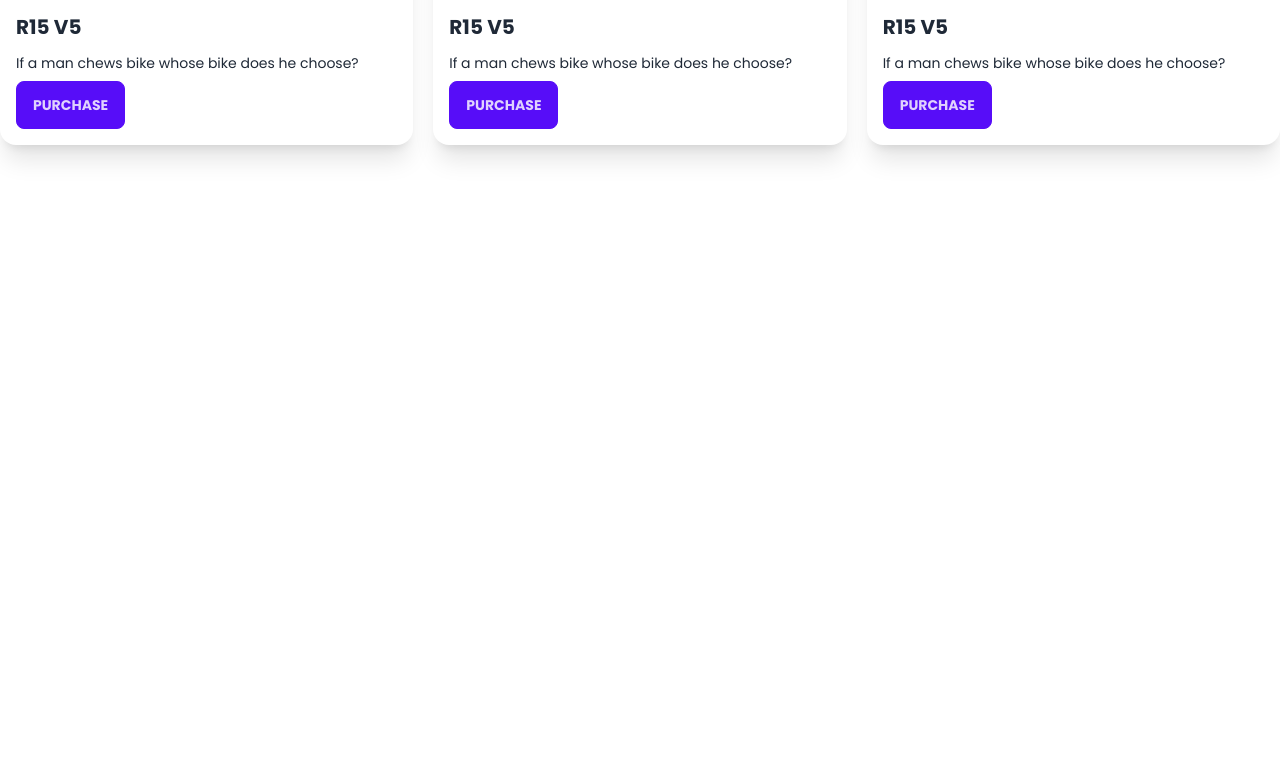
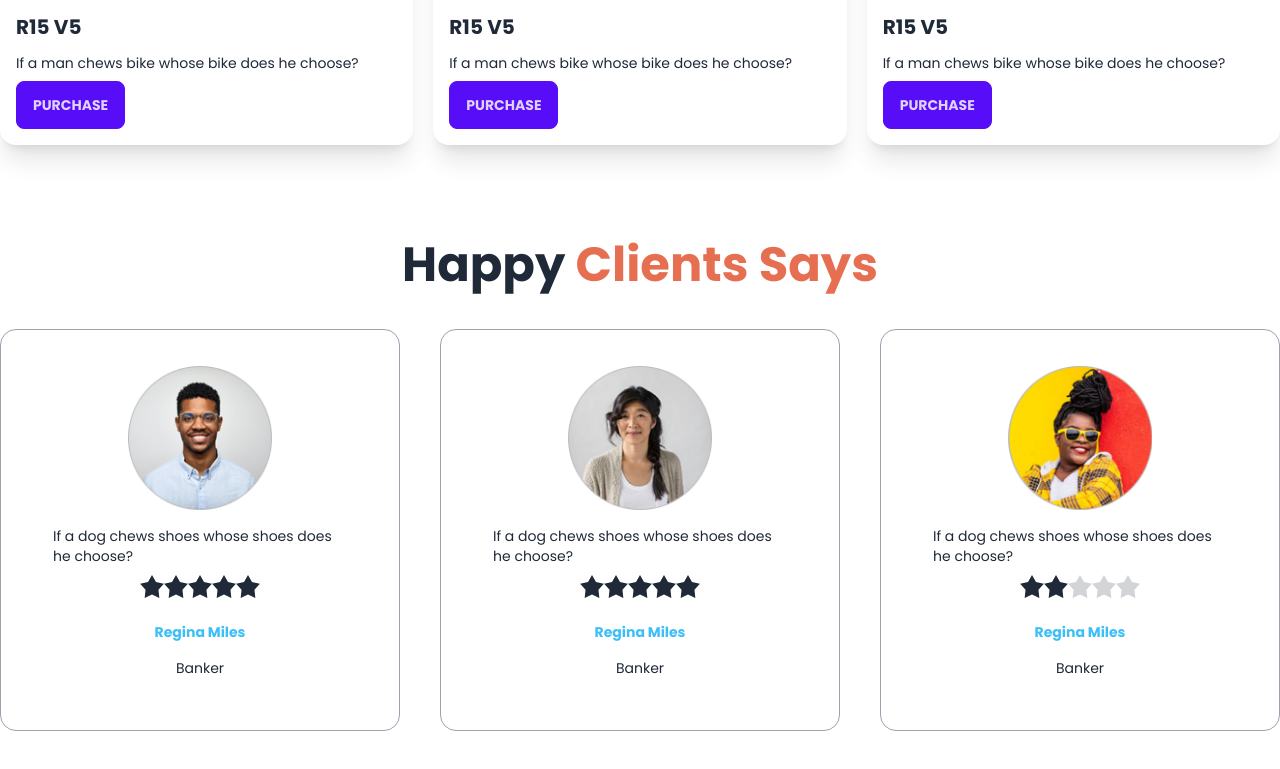
Before and after one commit to tashfin2003/Biker-zone, a plain HTML site: page index.html in a window 1280 px wide. Shown: the part 1061-1830 px from the top of the page. Before the commit the page ends 1302 px from the top, so only its background shows below. Drawn offline with nearby package versions, Linux system fonts and the light colour scheme.

Commit message:
clients are happy

```diff
--- a/index.html
+++ b/index.html
@@ -201,6 +201,74 @@
                 </div>
             </div>
         </section>
+        <section class="my-24">
+            <!-- happy clients -->
+            <h3 class="text-5xl font-semibold text-center mb-10">Happy <span class="text-bike-primary">Clients Says</span> </h3>
+            <div class="grid grid-cols-1 md:grid-cols-2 lg:grid-cols-3 gap-10">
+                <!-- first review -->
+                <div class="card card-compact bg-base-100 border border-gray-400 p-9">
+                    <figure><img class="w-36" src="/images/others/user-1.png" alt="Shoes" /></figure>
+                    <div class="card-body">
+
+                      <p>If a dog chews shoes whose shoes does he choose?</p>
+                      <div class="rating justify-center">
+                        <input type="radio" name="rating-2" class="mask mask-star-2 bg-orange-400" />
+                        <input type="radio" name="rating-2" class="mask mask-star-2 bg-orange-400" checked />
+                        <input type="radio" name="rating-2" class="mask mask-star-2 bg-orange-400" />
+                        <input type="radio" name="rating-2" class="mask mask-star-2 bg-orange-400" />
+                        <input type="radio" name="rating-2" class="mask mask-star-2 bg-orange-400" />
+                      </div>
+                      <div class="text-center space-y-4 mt-4">
+                        <h4 class="text-sm font-semibold text-info">Regina Miles</h4>
+                        <p>Banker</p>
+
+                      </div>
+                    </div>
+                  </div>
+                <!-- second review -->
+                <div class="card card-compact bg-base-100 border border-gray-400 p-9">
+                    <figure><img class="w-36" src="/images/others/user-2.png" alt="Shoes" /></figure>
+                    <div class="card-body">
+
+                      <p>If a dog chews shoes whose shoes does he choose?</p>
+                      <div class="rating justify-center">
+                        <input type="radio" name="rating-2" class="mask mask-star-2 bg-orange-400" />
+                        <input type="radio" name="rating-2" class="mask mask-star-2 bg-orange-400" checked />
+                        <input type="radio" name="rating-2" class="mask mask-star-2 bg-orange-400" />
+                        <input type="radio" name="rating-2" class="mask mask-star-2 bg-orange-400" />
+                        <input type="radio" name="rating-2" class="mask mask-star-2 bg-orange-400" />
+                      </div>
+                      <div class="text-center space-y-4 mt-4">
+                        <h4 class="text-sm font-semibold text-info">Regina Miles</h4>
+                        <p>Banker</p>
+
+                      </div>
+                    </div>
+                  </div>
+                <!-- third review -->
+                <div class="card card-compact bg-base-100 border border-gray-400 p-9">
+                    <figure><img class="w-36" src="/images/others/user-3.png" alt="Shoes" /></figure>
+                    <div class="card-body">
+
+                      <p>If a dog chews shoes whose shoes does he choose?</p>
+                      <div class="rating justify-center">
+                        <input type="radio" name="rating-2" class="mask mask-star-2 bg-orange-400" />
+                        <input type="radio" name="rating-2" class="mask mask-star-2 bg-orange-400" checked />
+                        <input type="radio" name="rating-2" class="mask mask-star-2 bg-orange-400" />
+                        <input type="radio" name="rating-2" class="mask mask-star-2 bg-orange-400" />
+                        <input type="radio" name="rating-2" class="mask mask-star-2 bg-orange-400" />
+                      </div>
+                      <div class="text-center space-y-4 mt-4">
+                        <h4 class="text-sm font-semibold text-info">Regina Miles</h4>
+                        <p>Banker</p>
+
+                      </div>
+                    </div>
+                  </div>
+            </div>
+        </section>
+
+
     </main>
     <footer>
 
```
Lines whose indentation alone changed are shown as unchanged.
